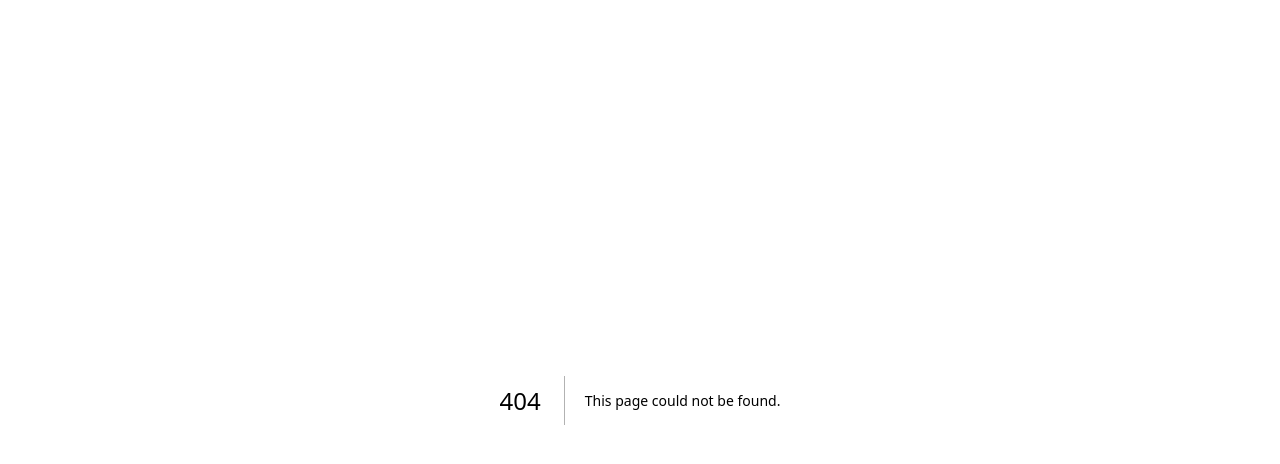
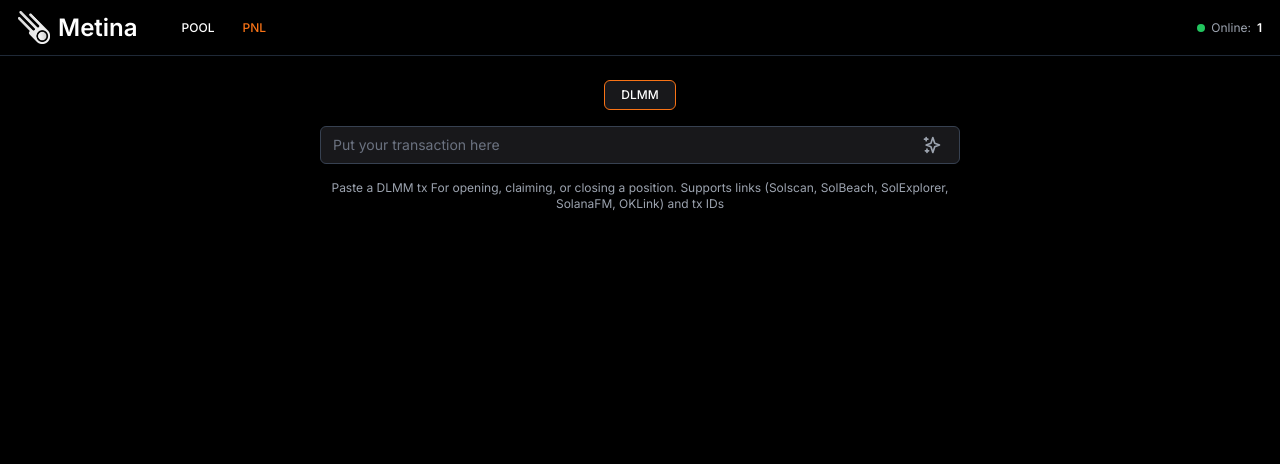
Before and after one commit to alansory/metina, a Next.js app: page /pnl-card in a window 1280 px wide. Before the commit this address had no page. Shown: the top 464 px of the page. Built offline with nearby package versions, Linux system fonts and the light colour scheme; no server answers.

Commit message:
add pnl page

```diff
--- a/components/Header.js
+++ b/components/Header.js
@@ -1,8 +1,12 @@
 import React, { useState, useEffect, useRef } from 'react';
 import Image from 'next/image';
+import Link from 'next/link';
+import { useRouter } from 'next/router';
 
 const Header = () => {
+  const router = useRouter();
   const [onlineUsers, setOnlineUsers] = useState(0);
+  const [isMobileMenuOpen, setIsMobileMenuOpen] = useState(false);
   const sessionIdRef = useRef(null);
 
   useEffect(() => {
@@ -72,7 +76,8 @@ const Header = () => {
   }, []);
 
   return (
-    <header className="flex justify-between items-center px-[18px] py-[6px] h-14 bg-black border-b border-gray-800 z-50">
+    <>
+      <header className="flex justify-between items-center px-[18px] py-[6px] h-14 bg-black border-b border-gray-800 z-50 relative">
         <div className="flex items-center gap-4">
           <Image
             src="/img/metina.png"
@@ -81,23 +86,94 @@ const Header = () => {
             height={32}
             className="object-contain"
           />
-        <a
+          <Link
             href="/"
-          className="text-2xl sm:text-3xl md:text-[2rem] ml-[-8px] font-anta font-bold text-white hover:text-orange-500 transition"
+            className="text-2xl sm:text-2xl md:text-2xl ml-[-8px] font-anta font-bold text-white transition"
           >
             Metina
-        </a>
+          </Link>
+          <nav className="hidden md:flex items-center gap-1 ml-4">
+            <Link
+              href="/"
+              className={`px-3 py-1.5 rounded-md transition font-medium text-xs ${
+                router.pathname === '/'
+                  ? 'text-orange-500 lg:text-orange-500'
+                  : 'text-white hover:text-orange-500'
+              }`}
+            >
+              POOL
+            </Link>
+            <Link
+              href="/pnl-card"
+              className={`px-3 py-1.5 rounded-md transition font-medium text-xs ${
+                router.pathname === '/pnl-card'
+                  ? 'text-orange-500 lg:text-orange-500'
+                  : 'text-white hover:text-orange-500'
+              }`}
+            >
+              PNL
+            </Link>
+          </nav>
         </div>
-      <nav className="space-x-4 flex items-center">
-        <div className="flex items-center gap-2 text-gray-400 text-xs">
+        <div className="flex items-center gap-4">
+          <div className="hidden sm:flex items-center gap-2 text-gray-400 text-xs">
             <div className="flex items-center gap-1.5">
               <div className="w-2 h-2 bg-green-500 rounded-full animate-pulse"></div>
               <span className="hidden sm:inline">Online:</span>
               <span className="text-white font-semibold">{onlineUsers}</span>
             </div>
           </div>
+          <button
+            onClick={() => setIsMobileMenuOpen(!isMobileMenuOpen)}
+            className="md:hidden text-white hover:text-orange-500 transition p-2"
+            aria-label="Toggle menu"
+          >
+            <svg
+              className="w-6 h-6"
+              fill="none"
+              strokeLinecap="round"
+              strokeLinejoin="round"
+              strokeWidth="2"
+              viewBox="0 0 24 24"
+              stroke="currentColor"
+            >
+              {isMobileMenuOpen ? (
+                <path d="M6 18L18 6M6 6l12 12" />
+              ) : (
+                <path d="M4 6h16M4 12h16M4 18h16" />
+              )}
+            </svg>
+          </button>
+        </div>
+      </header>
+      {isMobileMenuOpen && (
+        <div className="md:hidden bg-black border-b border-gray-800 z-40">
+          <nav className="flex flex-col py-4 gap-2">
+            <Link
+              href="/"
+              onClick={() => setIsMobileMenuOpen(false)}
+              className="px-3 py-2 rounded-md text-white text-xs hover:text-orange-500 hover:bg-gray-800 transition font-medium"
+            >
+              POOL
+            </Link>
+            <Link
+              href="/pnl-card"
+              onClick={() => setIsMobileMenuOpen(false)}
+              className="px-3 py-2 rounded-md text-white text-xs hover:text-orange-500 hover:bg-gray-800 transition font-medium"
+            >
+              PNL
+            </Link>
+            <div className="flex items-center gap-2 text-gray-400 text-xs pt-2 border-t border-gray-800">
+              <div className="flex items-center gap-1.5 px-3">
+                <div className="w-2 h-2 bg-green-500 rounded-full animate-pulse"></div>
+                <span>Online:</span>
+                <span className="text-white font-semibold">{onlineUsers}</span>
+              </div>
+            </div>
           </nav>
-    </header>
+        </div>
+      )}
+    </>
   );
 };
 
--- /dev/null
+++ b/pages/pnl-card.js
@@ -0,0 +1,177 @@
+import React, { useState } from 'react';
+import Head from 'next/head';
+import Header from '../components/Header';
+
+const PnlCard = () => {
+  const [transactionInput, setTransactionInput] = useState('');
+  const [isGenerating, setIsGenerating] = useState(false);
+  const [pnlData, setPnlData] = useState(null);
+  const [error, setError] = useState(null);
+
+  const extractTxId = (input) => {
+    // Extract transaction ID from various formats
+    // Solscan: https://solscan.io/tx/{txId}
+    // SolBeach: https://solbeach.io/tx/{txId}
+    // SolExplorer: https://explorer.solana.com/tx/{txId}
+    // SolanaFM: https://solana.fm/tx/{txId}
+    // OKLink: https://www.oklink.com/sol/tx/{txId}
+
+    const patterns = [
+      /solscan\.io\/tx\/([A-Za-z0-9]+)/,
+      /solbeach\.io\/tx\/([A-Za-z0-9]+)/,
+      /explorer\.solana\.com\/tx\/([A-Za-z0-9]+)/,
+      /solana\.fm\/tx\/([A-Za-z0-9]+)/,
+      /oklink\.com\/sol\/tx\/([A-Za-z0-9]+)/,
+    ];
+
+    for (const pattern of patterns) {
+      const match = input.match(pattern);
+      if (match) return match[1];
+    }
+
+    // If no URL pattern matches, assume it's a direct tx ID
+    return input.trim();
+  };
+
+  const handleGeneratePnl = async () => {
+    if (!transactionInput.trim()) {
+      setError('Please enter a transaction ID or link');
+      return;
+    }
+
+    setIsGenerating(true);
+    setError(null);
+    setPnlData(null);
+
+    try {
+      const txId = extractTxId(transactionInput);
+
+      // TODO: Implement actual PNL calculation logic
+      // For now, simulate with mock data
+      await new Promise(resolve => setTimeout(resolve, 1500));
+
+      // Mock PNL data - replace with actual API call
+      const mockPnlData = {
+        transactionId: txId,
+        positionType: 'DLMM',
+        entryPrice: 0.000123,
+        exitPrice: 0.000145,
+        profitLoss: '+17.89%',
+        profitLossAmount: '+0.0234 SOL',
+        timestamp: new Date().toISOString(),
+      };
+
+      setPnlData(mockPnlData);
+    } catch (err) {
+      setError(err.message || 'Failed to generate PNL card');
+    } finally {
+      setIsGenerating(false);
+    }
+  };
+
+  return (
+    <>
+      <Head>
+        <title>Metina | PNL Card</title>
+        <link rel="icon" href="/img/logo-gram.svg" type="image/svg+xml" />
+      </Head>
+
+      <div className="min-h-screen bg-black text-white">
+        <Header />
+
+        <div className="w-full max-w-2xl mx-auto px-4 py-6">
+          {/* Tab */}
+          <div className="flex justify-center mb-4">
+            <button className="px-4 py-1.5 rounded-md font-medium text-xs text-white bg-gray-900 border border-orange-500">
+              DLMM
+            </button>
+          </div>
+
+          {/* Input Field */}
+          <div className="relative mb-3">
+            <input
+              type="text"
+              value={transactionInput}
+              onChange={(e) => setTransactionInput(e.target.value)}
+              onKeyPress={(e) => e.key === 'Enter' && handleGeneratePnl()}
+              placeholder="Put your transaction here"
+              className="w-full bg-gray-900 border border-gray-700 rounded-md px-3 py-2 pr-10 text-sm text-white placeholder-gray-500 focus:outline-none focus:border-orange-500 transition"
+            />
+            <button
+              onClick={handleGeneratePnl}
+              disabled={isGenerating}
+              className="absolute right-2 top-1/2 -translate-y-1/2 p-2.5 text-gray-400 hover:text-orange-500 transition disabled:opacity-50 disabled:cursor-not-allowed"
+              aria-label="Generate PNL card"
+            >
+              <svg
+                className="w-5 h-5"
+                fill="none"
+                strokeLinecap="round"
+                strokeLinejoin="round"
+                strokeWidth="2"
+                viewBox="0 0 24 24"
+                stroke="currentColor"
+              >
+                <path d="M5 3v4M3 5h4M6 17v4m-2-2h4m5-16l2.286 6.857L21 12l-5.714 2.143L13 21l-2.286-6.857L5 12l5.714-2.143L13 3z" />
+              </svg>
+            </button>
+          </div>
+
+          {/* Error Message */}
+          {error && (
+            <div className="mb-3 p-3 bg-red-900/20 border border-red-500 rounded-md text-red-400 text-xs">
+              {error}
+            </div>
+          )}
+
+          {/* Loading State */}
+          {isGenerating && (
+            <div className="mb-3 text-center text-gray-400 text-xs">
+              Generating PNL card...
+            </div>
+          )}
+
+          {/* PNL Card Display */}
+          {pnlData && (
+            <div className="mt-4 p-4 bg-gray-900 border border-gray-700 rounded-md">
+              <h3 className="text-lg font-semibold mb-3 text-orange-500">PNL Card</h3>
+              <div className="space-y-2 text-sm">
+                <div className="flex justify-between">
+                  <span className="text-gray-400">Transaction ID:</span>
+                  <span className="text-white font-mono text-xs">{pnlData.transactionId.slice(0, 8)}...</span>
+                </div>
+                <div className="flex justify-between">
+                  <span className="text-gray-400">Position Type:</span>
+                  <span className="text-white">{pnlData.positionType}</span>
+                </div>
+                <div className="flex justify-between">
+                  <span className="text-gray-400">Entry Price:</span>
+                  <span className="text-white">{pnlData.entryPrice}</span>
+                </div>
+                <div className="flex justify-between">
+                  <span className="text-gray-400">Exit Price:</span>
+                  <span className="text-white">{pnlData.exitPrice}</span>
+                </div>
+                <div className="flex justify-between pt-2 border-t border-gray-700">
+                  <span className="text-gray-400">Profit/Loss:</span>
+                  <span className="text-green-400 font-semibold">{pnlData.profitLoss}</span>
+                </div>
+                <div className="flex justify-between">
+                  <span className="text-gray-400">Amount:</span>
+                  <span className="text-green-400 font-semibold">{pnlData.profitLossAmount}</span>
+                </div>
+              </div>
+            </div>
+          )}
+
+          {/* Instructional Text */}
+          <p className="text-gray-400 text-xs text-center mt-4">
+            Paste a DLMM tx For opening, claiming, or closing a position. Supports links (Solscan, SolBeach, SolExplorer, SolanaFM, OKLink) and tx IDs
+          </p>
+        </div>
+      </div>
+    </>
+  );
+};
+
+export default PnlCard;
```
Lines whose indentation alone changed are shown as unchanged.
